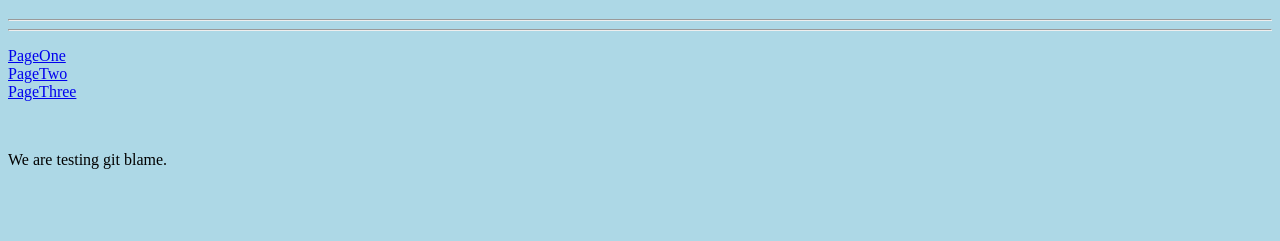
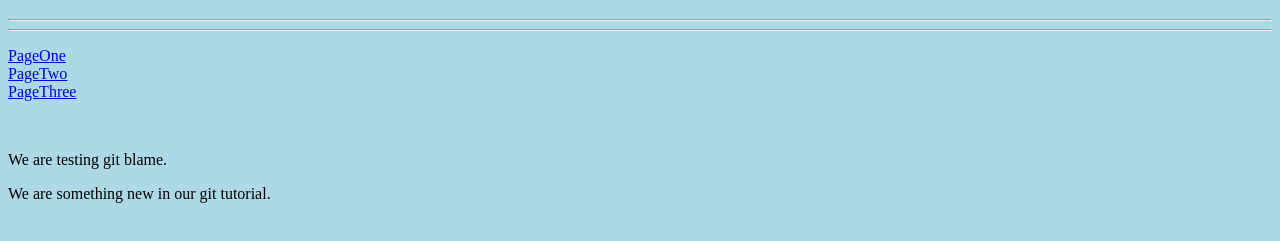
Before and after one commit to AghaAmil/git-basic, a plain HTML site: page index.html in a window 1280 px wide. Shown: the part 61-302 px from the top of the page. Drawn offline with Linux system fonts and the light colour scheme.

Commit message:
gitBinarySearch+addingSomeInfoToIndex

```diff
--- a/index.html
+++ b/index.html
@@ -27,6 +27,7 @@
   <br \>
 
   <p>We are testing git blame.</p>
+  <p>We are something new in our git tutorial.</p>
 
 </body>
 </html>
```
